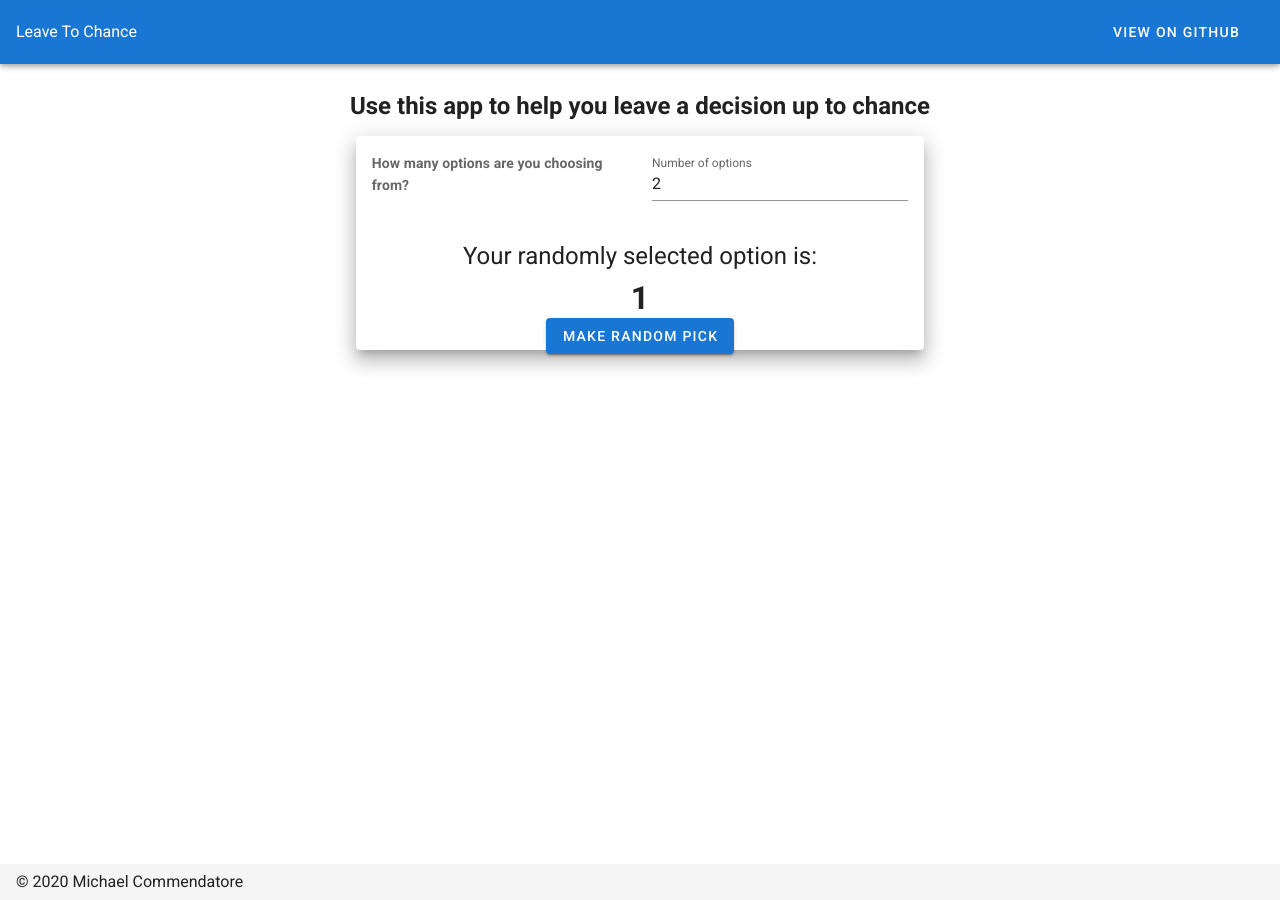
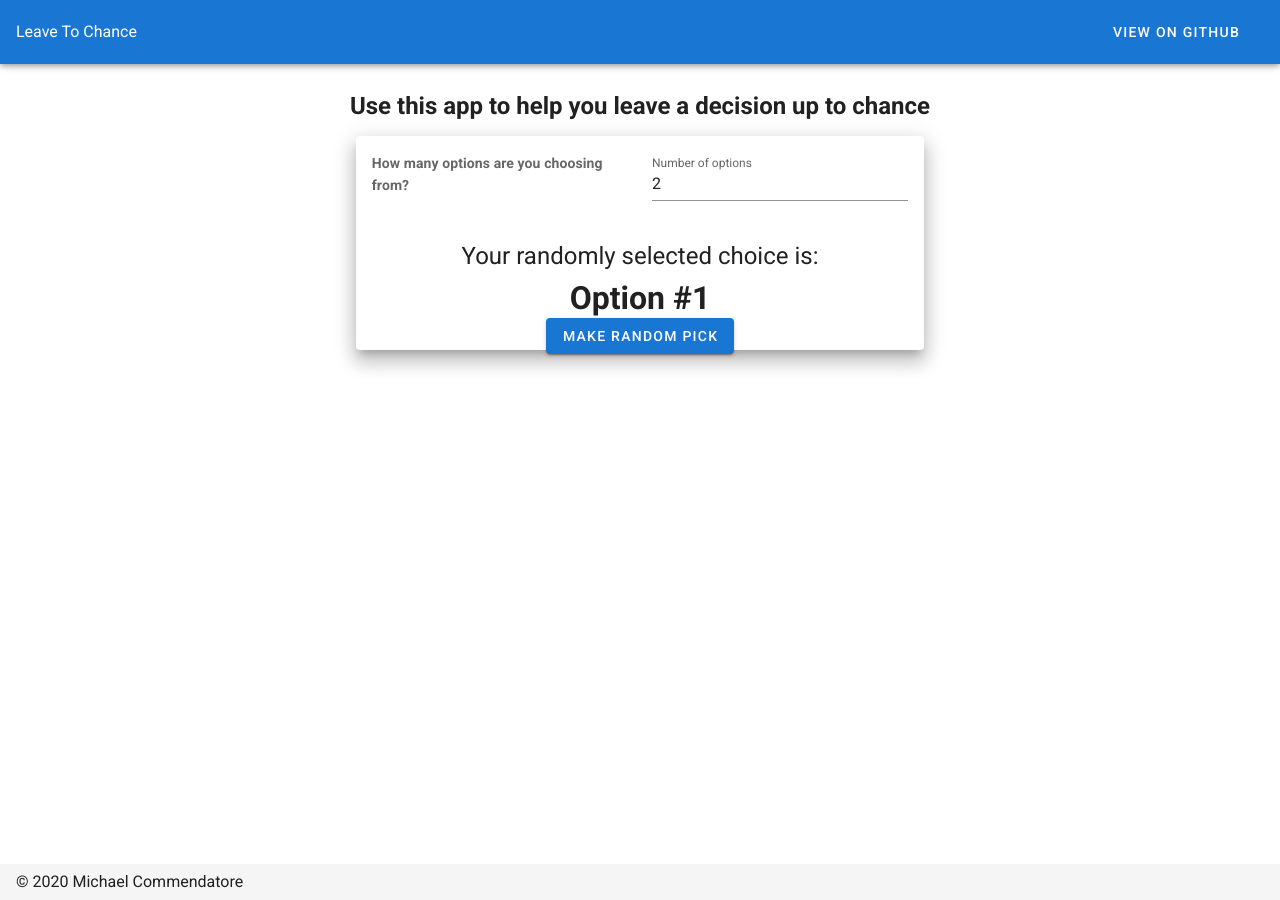
Before and after one commit to mcomm13/leave-to-chance, a Vue app: page / in a window 1280 px wide. Both pictures are taken after a click on the button "MAKE RANDOM PICK". Built offline with nearby package versions, Linux system fonts and the light colour scheme.

Commit message:
Wording changes

```diff
--- a/src/components/LeaveToChance.vue
+++ b/src/components/LeaveToChance.vue
@@ -18,8 +18,8 @@
             </v-card-text>
             <v-row v-if="randomPick">
               <v-col class="result">
-                <div class="result__header">Your randomly selected option is:</div>
-                <div class="result__value">{{randomPick}}</div>
+                <div class="result__header">Your randomly selected choice is:</div>
+                <div class="result__value">Option #{{randomPick}}</div>
               </v-col>
             </v-row>
             <v-card-actions>
```
